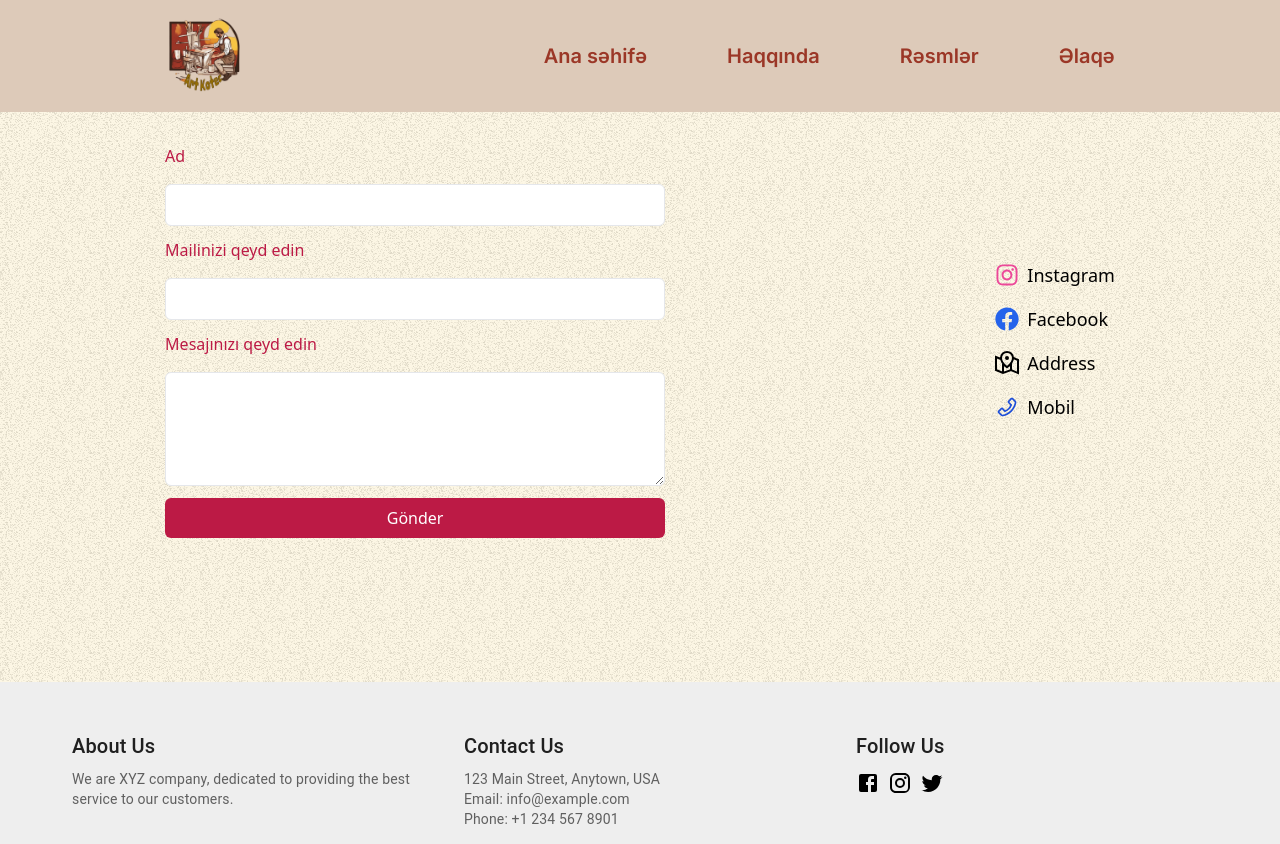
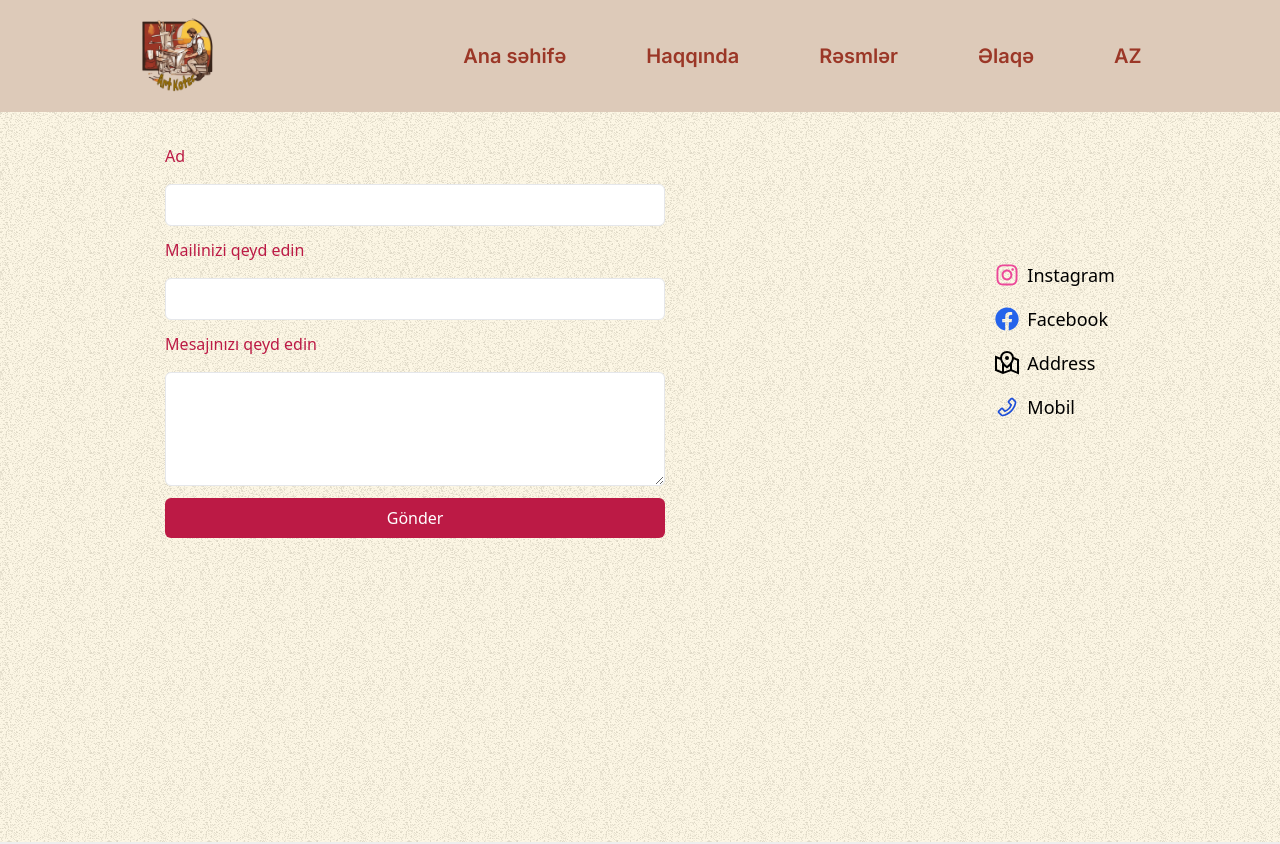
Before and after one commit to Senan747/artist-portfolio, a React (Vite) app: page /elaqe in a window 1280 px wide. Shown: the top 844 px of the page. Built offline with nearby package versions, Linux system fonts and the light colour scheme.

Commit message:
language, yt-videos

```diff
--- a/package.json
+++ b/package.json
@@ -19,8 +19,10 @@
     "@reduxjs/toolkit": "^1.9.6",
     "emailjs-com": "^3.2.0",
     "framer-motion": "^10.16.14",
+    "i18next": "^23.7.11",
     "react": "^18.2.0",
     "react-dom": "^18.2.0",
+    "react-i18next": "^13.5.0",
     "react-icons": "^4.11.0",
     "react-redux": "^8.1.2",
     "react-responsive-masonry": "^2.1.7",
--- a/src/components/ContactContainer.jsx
+++ /dev/null
@@ -1,90 +0,0 @@
-import React, { useRef } from "react";
-import { FaFacebook, FaInstagram } from "react-icons/fa";
-import { AiOutlinePhone } from "react-icons/ai";
-import { GrMapLocation } from "react-icons/gr";
-import emailjs from "emailjs-com";
-
-function ContactContainer() {
-  const form = useRef();
-  const sendEmail = (e) => {
-    e.preventDefault();
-
-    emailjs
-      .sendForm(
-        "service_2rjl7wr",
-        "template_gxqfhy9",
-        form.current,
-        "5e7EHxJiEnf_go9bv"
-      )
-      .then(
-        (result) => {
-          console.log(result.text);
-        },
-        (error) => {
-          console.log(error.text);
-        }
-      );
-  };
-  return (
-    <div className="max-h-screen flex items-center justify-around flex-row py-36">
-      <div className="w-[500px] max-md:p-10">
-        <form
-          ref={form}
-          onSubmit={sendEmail}
-          className="flex flex-col gap-3 w-full"
-        >
-          <label className="text-gega-red">Ad</label>
-          <input
-            type="text"
-            id="user_name"
-            name="user_name"
-            className="border rounded-md px-3 py-2 mt-1 focus:outline-none focus:ring focus:border-blue-300"
-            required
-          />
-          <label className="text-gega-red">Mailinizi qeyd edin</label>
-          <input
-            required
-            type="email"
-            id="user_email"
-            name="user_email"
-            className="border rounded-md px-3 py-2 pr-20 mt-1 focus:outline-none focus:ring focus:border-blue-300"
-          />
-          <label className="text-gega-red">Mesajınızı qeyd edin</label>
-          <textarea
-            required
-            id="message"
-            name="message"
-            rows="4"
-            className="border rounded-md px-3 py-2 mt-1 focus:outline-none focus:ring focus:border-blue-300"
-          ></textarea>
-          <button
-            type="submit"
-            className="bg-gega-red text-white rounded-md py-2 px-4"
-          >
-            Gönder
-          </button>
-        </form>
-      </div>
-      <div className="flex flex-col space-y-4 max-md:hidden">
-        <div className="flex items-center space-x-2">
-          <FaInstagram className="text-2xl text-pink-500" />
-          <div className="text-lg">Instagram</div>
-        </div>
-        <div className="flex items-center space-x-2">
-          <FaFacebook className="text-2xl text-blue-600" />
-          <div className="text-lg">Facebook</div>
-        </div>
-        <div className="flex items-center space-x-2">
-          <GrMapLocation className="text-2xl text-green-500" />
-          <div className="text-lg">Address</div>
-        </div>
-        <div className="flex items-center space-x-2">
-          <AiOutlinePhone className="text-2xl text-blue-700" />
-          <div className="text-lg">Mobil</div>
-        </div>
-      </div>
-    </div>
-  );
-}
-
-export default ContactContainer;
--- a/src/components/Footer.jsx
+++ b/src/components/Footer.jsx
@@ -16,6 +16,7 @@ export default function Footer() {
             ? theme.palette.grey[200]
             : theme.palette.grey[800],
         p: 6,
+        marginTop: 20,
       }}
     >
       <Container maxWidth="lg">
@@ -65,7 +66,10 @@ export default function Footer() {
         <Box mt={5}>
           <Typography variant="body2" color="text.secondary" align="center">
             {"Copyright © "}
-            <Link color="inherit" href="https://my-portfolio-2-flax.vercel.app/">
+            <Link
+              color="inherit"
+              href="https://my-portfolio-2-flax.vercel.app/"
+            >
               Senan Memmedov
             </Link>{" "}
             {new Date().getFullYear()}
--- a/src/components/Navbar.jsx
+++ b/src/components/Navbar.jsx
@@ -1,18 +1,25 @@
 import React, { useState } from "react";
 import { Link } from "react-router-dom";
 import { GiHamburgerMenu } from "react-icons/gi";
+import { Language } from "@mui/icons-material";
 import { Drawer } from "@mui/material";
-import { FaHome } from "react-icons/fa";
-import { IoMdInformationCircle } from "react-icons/io";
-import { HiMiniPhoto } from "react-icons/hi2";
-import { IoIosContacts } from "react-icons/io";
 import { Home, Info, Phone, Photo } from "@mui/icons-material";
+import { useTranslation } from "react-i18next";
 
 function Navbar() {
   const [showMenu, setShowMenu] = useState(false);
+  const { t, i18n } = useTranslation();
 
   const handleClose = () => {
     setShowMenu(!showMenu);
+  };
+
+  const handleLangClick = () => {
+    if (i18n.language == "az") {
+      i18n.changeLanguage("en");
+    } else {
+      i18n.changeLanguage("az");
+    }
   };
 
   return (
@@ -30,43 +37,60 @@ function Navbar() {
         </div>
         <div className={`flex flex-row justify-between gap-20 max-md:hidden`}>
           <div className="text-xl text-gega-dark-red font-semibold">
-            <Link to={"/"}> Ana səhifə</Link>
+            <Link to={"/"}> {t("menu.home")}</Link>
           </div>
           <div className="text-xl text-gega-dark-red font-semibold">
-            <Link to={"/haqqında"}>Haqqında</Link>
+            <Link to={"/haqqında"}>{t("menu.about")}</Link>
           </div>
           <div className="text-xl text-gega-dark-red font-semibold">
-            <Link to={"/resmler"}>Rəsmlər</Link>
+            <Link to={"/resmler"}>{t("menu.photos")}</Link>
           </div>
           <div className="text-xl text-gega-dark-red font-semibold">
-            <Link to={"/elaqe"}>Əlaqə</Link>
+            <Link to={"/elaqe"}>{t("menu.contact")}</Link>
+          </div>
+          <div
+            className="text-xl text-gega-dark-red font-semibold cursor-pointer"
+            onClick={() => handleLangClick()}
+          >
+            {i18n.language == "az" ? "AZ" : "EN"}
           </div>
         </div>
       </div>
       <Drawer onClose={handleClose} open={showMenu} anchor="right">
-        <div className={`flex flex-col justify-between gap-10 p-20 font-Inter`}>
+        <div
+          className={`flex flex-col justify-between items-start gap-10 p-20 font-Inter`}
+        >
           <div className="text-base text-gega-dark-red font-semibold">
             <Link to={"/"} className="flex items-center gap-2">
-              <Home /> Ana səhifə
+              <Home /> {t("menu.home")}
             </Link>
           </div>
           <div className="text-base text-gega-dark-red font-semibold">
             <Link to={"/haqqında"} className="flex items-center gap-2">
               <Info />
-              Haqqında
+              {t("menu.about")}
             </Link>
           </div>
           <div className="text-base text-gega-dark-red font-semibold">
             <Link to={"/resmler"} className="flex items-center gap-2">
               <Photo />
-              Rəsmlər
+              {t("menu.photos")}
             </Link>
           </div>
           <div className="text-base text-gega-dark-red font-semibold">
             <Link to={"/elaqe"} className="flex items-center gap-2">
               <Phone />
-              Əlaqə
+              {t("menu.contact")}
             </Link>
+          </div>
+          <div
+            className="text-xl text-gega-dark-red font-semibold cursor-pointer "
+            onClick={() => handleLangClick()}
+          >
+            <div className="flex items-center justify-center gap-2">
+              <Language />
+              <p>{i18n.language == "az" ? "AZ" : "EN"}</p>
+            </div>
           </div>
         </div>
       </Drawer>
--- /dev/null
+++ b/src/i18n.js
@@ -0,0 +1,34 @@
+import i18n from "i18next";
+import { initReactI18next } from "react-i18next";
+
+const resources = {
+  az: {
+    translation: {
+      welcomeMessage: "Xoş gəldiniz!",
+      menu: {
+        home: "Ana səhifə",
+        about: "Haqqında",
+        photos: "Rəsmlər",
+        contact: "Əlaqə",
+      },
+    },
+  },
+  en: {
+    translation: {
+      welcomeMessage: "Welcome to our website!",
+      menu: {
+        home: "Home",
+        about: "About",
+        photos: "Arts",
+        contact: "Contact",
+      },
+    },
+  },
+};
+
+i18n.use(initReactI18next).init({
+  lng: "az",
+  resources,
+});
+
+export default i18n;
--- a/src/main.jsx
+++ b/src/main.jsx
@@ -2,6 +2,7 @@ import React from "react";
 import ReactDOM from "react-dom/client";
 import App from "./App.jsx";
 import "./index.css";
+import "./i18n.js";
 import { BrowserRouter } from "react-router-dom";
 import store from "./stores/index.js";
 import { Provider } from "react-redux";
--- a/src/pages/Art.jsx
+++ b/src/pages/Art.jsx
@@ -19,7 +19,7 @@ function Art() {
       <div class="flex items-center flex-row max-md:flex-col justify-around">
         <div class="mb-4">
           <img
-            src={`/intiqam_${art.id - 1}_big.webp`}
+            src={`/intiqam_${art.id}_big.webp`}
             alt=""
             class="max-w-md rounded-lg shadow-lg"
           />
--- a/src/pages/Contact.jsx
+++ b/src/pages/Contact.jsx
@@ -1,12 +1,91 @@
-import React from "react";
-import Navbar from "../components/Navbar";
-import ContactContainer from "../components/ContactContainer";
+import React, { useRef } from "react";
+import { FaFacebook, FaInstagram } from "react-icons/fa";
+import { AiOutlinePhone } from "react-icons/ai";
+import { GrMapLocation } from "react-icons/gr";
+import emailjs from "emailjs-com";
 import { motion } from "framer-motion";
 
 function Contact() {
+  const form = useRef();
+  const sendEmail = (e) => {
+    e.preventDefault();
+
+    emailjs
+      .sendForm(
+        "service_2rjl7wr",
+        "template_gxqfhy9",
+        form.current,
+        "5e7EHxJiEnf_go9bv"
+      )
+      .then(
+        (result) => {
+          console.log(result.text);
+        },
+        (error) => {
+          console.log(error.text);
+        }
+      );
+  };
   return (
-    <motion.div initial={{ opacity: 0 }} animate={{ opacity: 1 }}  className="">
-      <ContactContainer />
+    <motion.div initial={{ opacity: 0 }} animate={{ opacity: 1 }} className="">
+      <div className="max-h-screen flex items-center justify-around flex-row py-36">
+        <div className="w-[500px] max-md:p-10">
+          <form
+            ref={form}
+            onSubmit={sendEmail}
+            className="flex flex-col gap-3 w-full"
+          >
+            <label className="text-gega-red">Ad</label>
+            <input
+              type="text"
+              id="user_name"
+              name="user_name"
+              className="border rounded-md px-3 py-2 mt-1 focus:outline-none focus:ring focus:border-blue-300"
+              required
+            />
+            <label className="text-gega-red">Mailinizi qeyd edin</label>
+            <input
+              required
+              type="email"
+              id="user_email"
+              name="user_email"
+              className="border rounded-md px-3 py-2 pr-20 mt-1 focus:outline-none focus:ring focus:border-blue-300"
+            />
+            <label className="text-gega-red">Mesajınızı qeyd edin</label>
+            <textarea
+              required
+              id="message"
+              name="message"
+              rows="4"
+              className="border rounded-md px-3 py-2 mt-1 focus:outline-none focus:ring focus:border-blue-300"
+            ></textarea>
+            <button
+              type="submit"
+              className="bg-gega-red text-white rounded-md py-2 px-4"
+            >
+              Gönder
+            </button>
+          </form>
+        </div>
+        <div className="flex flex-col space-y-4 max-md:hidden">
+          <div className="flex items-center space-x-2">
+            <FaInstagram className="text-2xl text-pink-500" />
+            <div className="text-lg">Instagram</div>
+          </div>
+          <div className="flex items-center space-x-2">
+            <FaFacebook className="text-2xl text-blue-600" />
+            <div className="text-lg">Facebook</div>
+          </div>
+          <div className="flex items-center space-x-2">
+            <GrMapLocation className="text-2xl text-green-500" />
+            <div className="text-lg">Address</div>
+          </div>
+          <div className="flex items-center space-x-2">
+            <AiOutlinePhone className="text-2xl text-blue-700" />
+            <div className="text-lg">Mobil</div>
+          </div>
+        </div>
+      </div>
     </motion.div>
   );
 }
```
Also changed, not shown: src/components/ArtsContainer.jsx (+3 -4 lines), src/pages/Arts.jsx (+1 -13 lines), src/pages/Home.jsx (+1 -10 lines), 1 other file (tests, documents, lock files or other folders).
